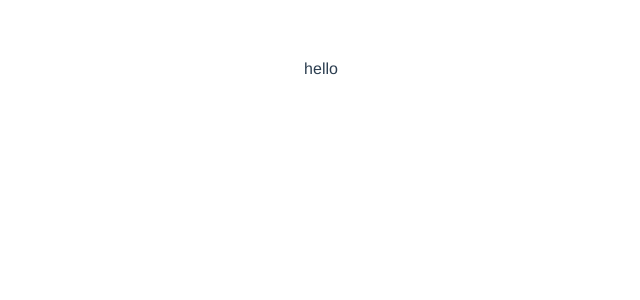
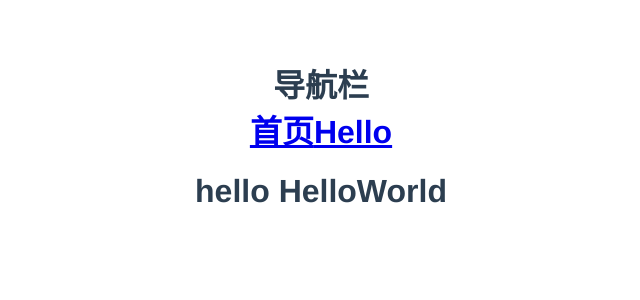
Before and after one commit to AC-greener/vue3-wheels, a Vue app: page / in a window 1280 px wide. Shown: the top 300 px of the page, without its empty margins (319-959 px from the left). Built offline with nearby package versions, Linux system fonts and the light colour scheme.

Commit message:
初始化路由

```diff
--- a/index.html
+++ b/index.html
@@ -8,6 +8,6 @@
 </head>
 <body>
   <div id="app"></div>
-  <script type="module" src="/src/main.js"></script>
+  <script type="module" src="/src/main.ts"></script>
 </body>
 </html>
--- a/src/App.vue
+++ b/src/App.vue
@@ -1,14 +1,15 @@
 <template>
-<div>hello</div>
+<h1>
+  导航栏
+  <br />
+  <router-link to='/'>首页</router-link>
+  <router-link to='/xxx'>Hello</router-link>
+</h1>
+<router-view />
 </template>
 
 <script>
-import HelloWorld from './components/HelloWorld.vue'
-
 export default {
   name: 'App',
-  components: {
-    HelloWorld
-  }
 }
 </script>
--- a/src/components/HelloWorld.vue
+++ b/src/components/HelloWorld.vue
@@ -1,7 +1,5 @@
 <template>
-  <h1>{{ msg }}</h1>
-  <button @click="count++">count is: {{ count }}</button>
-  <p>Edit <code>components/HelloWorld.vue</code> to test hot module replacement.</p>
+<h1>hello HelloWorld</h1>
 </template>
 
 <script>
--- a/src/main.js
+++ /dev/null
@@ -1,5 +0,0 @@
-import { createApp } from 'vue'
-import App from './App.vue'
-import './index.css'
-
-createApp(App).mount('#app')
--- /dev/null
+++ b/src/main.ts
@@ -0,0 +1,17 @@
+import { createApp } from 'vue'
+import App from './App.vue'
+import HelloWorld from './components/HelloWorld.vue'
+import './index.css'
+import { createWebHashHistory, createRouter } from 'vue-router'
+
+const history = createWebHashHistory()
+const router = createRouter({
+  history,
+  routes:[
+    { path: '/', component: HelloWorld },
+    { path: '/xxx', component: HelloWorld }
+  ]
+})
+const app = createApp(App)
+app.use(router)
+app.mount('#app')
--- /dev/null
+++ b/src/shims-vue.d.ts
@@ -0,0 +1,5 @@
+declare module '*.vue' {
+  import { Component } from 'vue'
+  const component: Component
+  export default component
+}
```
